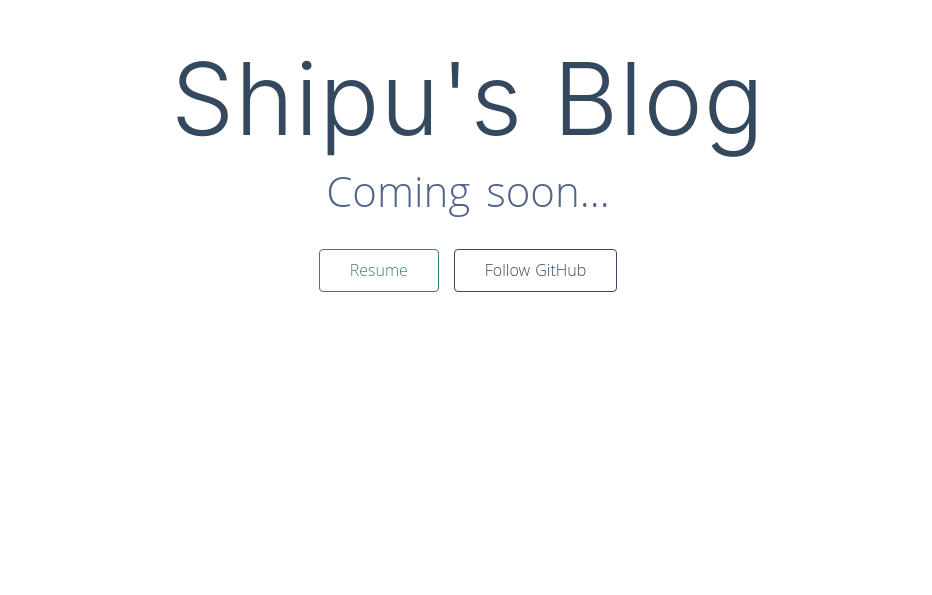
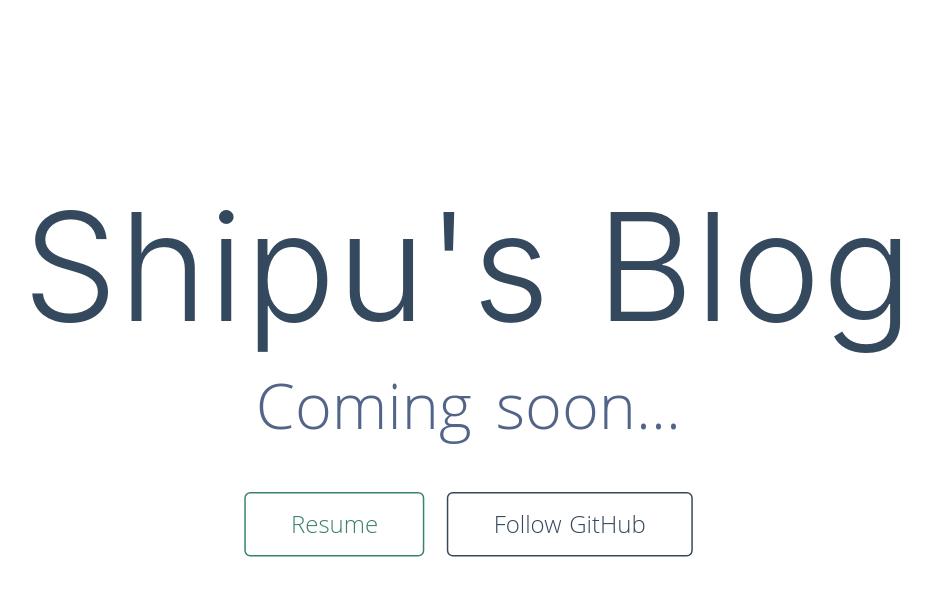
Before and after one commit to Shipu/shipu.github.io, a Nuxt app: page / in a window 1280 px wide. Shown: the part 237-832 px from the top of the page, without its empty margins (172-1104 px from the left). Built offline with nearby package versions, Linux system fonts and the light colour scheme.

Commit message:
zooming update

```diff
--- a/css/cv.css
+++ b/css/cv.css
@@ -38,6 +38,8 @@
   line-height: 1.3;
   color: #444;
   hyphens: auto;
+  transform: scale(1.5,1.5);
+  transform-origin: center top;
 }
 
 h1, h2, h3{
```
